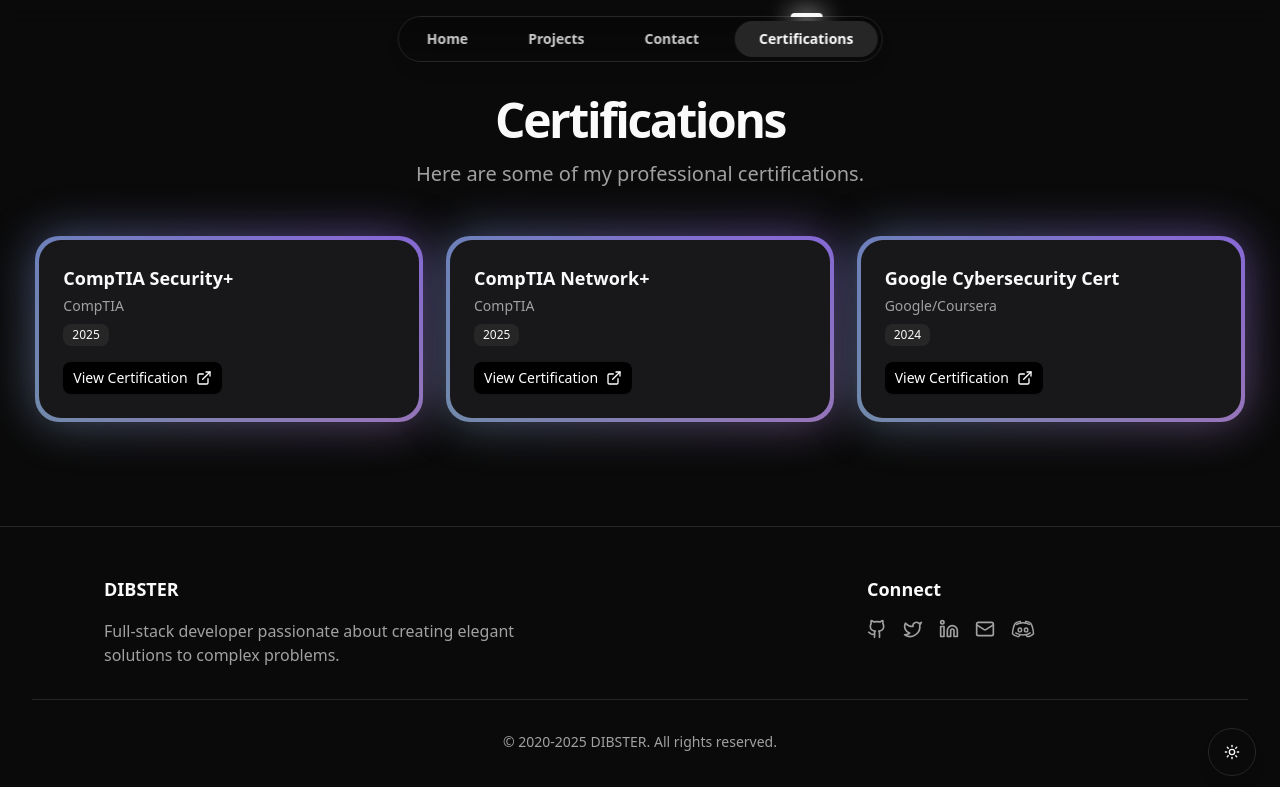
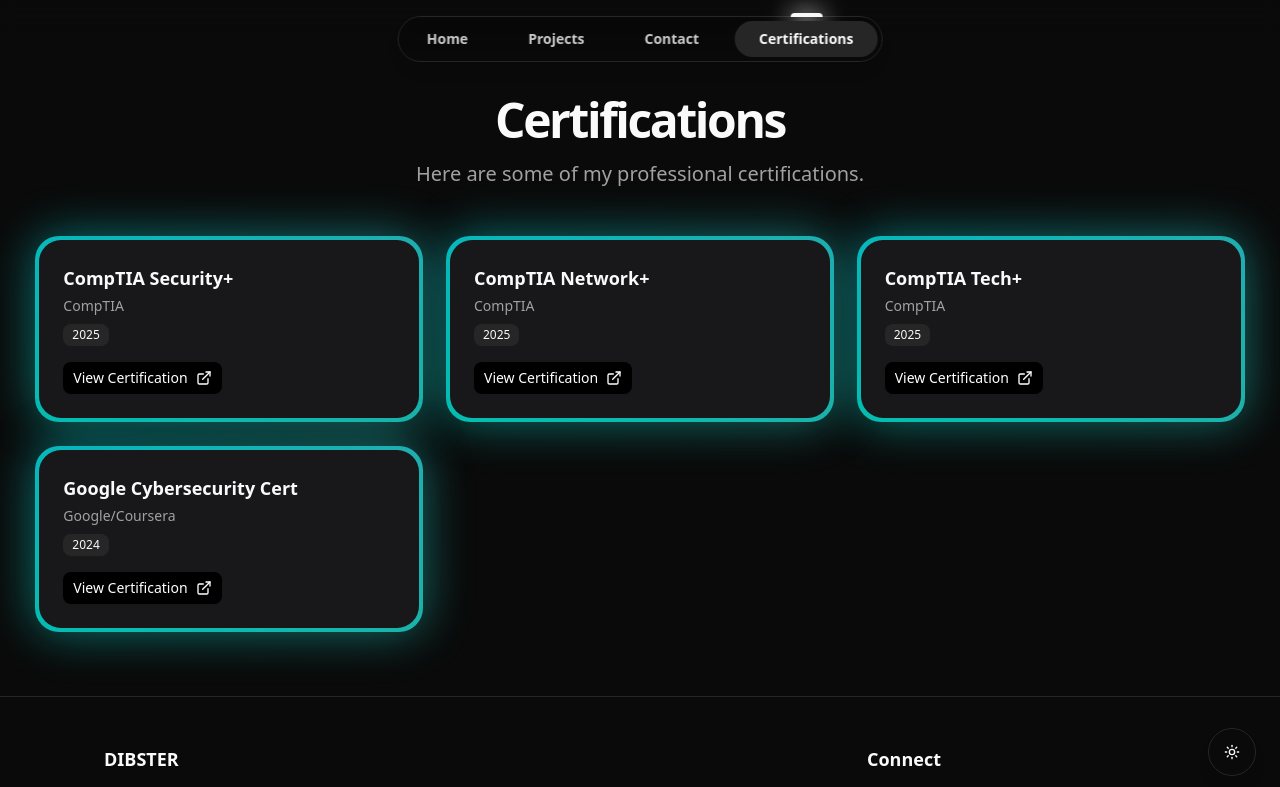
Before and after one commit to DEV-DIBSTER/Personal-Website, a Next.js app: page /certifications in a window 1280 px wide. Shown: the top 787 px of the page. Built offline with nearby package versions, Linux system fonts and the light colour scheme.

Commit message:
chore: update certifications

```diff
--- a/src/app/certifications/page.js
+++ b/src/app/certifications/page.js
@@ -17,6 +17,12 @@
     name: "CompTIA Network+",
     issuer: "CompTIA",
     link: "https://www.credly.com/badges/c5eef8c4-ad2c-40a4-bac6-5ef182566194/public_url",
+    year: 2025,
+  },
+  {
+    name: "CompTIA Tech+",
+    issuer: "CompTIA",
+    link: "https://www.credly.com/badges/a9104b7f-18d8-425d-933a-00f1bef44f0a/public_url",
     year: 2025,
   },
   {
```
